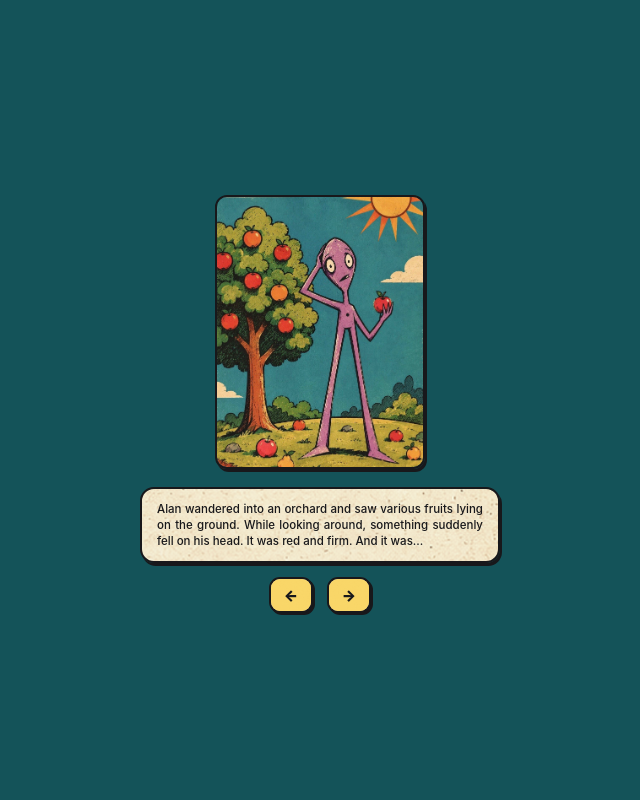
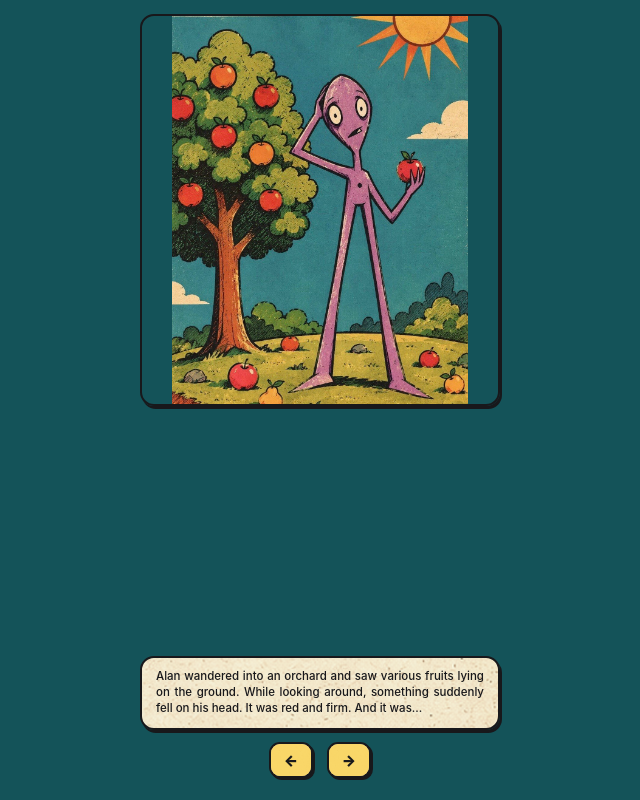
Before and after one commit to sashkord-design/Alien-English-, a plain HTML site: page index.html in a window 1280 px wide. Shown: the whole page, without its empty margins (320-960 px from the left). Drawn offline with nearby package versions, Linux system fonts and the light colour scheme.

Commit message:
Update index.html

```diff
--- a/index.html
+++ b/index.html
@@ -37,7 +37,7 @@
             flex-direction: column;
             align-items: center;
             justify-content: center;
-            padding: 16px 14px;
+            padding: 12px 14px 16px;
             position: relative;
             overflow: hidden;
         }
@@ -142,25 +142,37 @@
         /* 1. INTRO SCREEN */
         .intro-screen {
             width: 100%;
-            height: fit-content;
+            height: 100%;
             display: flex;
             flex-direction: column;
             align-items: center;
+            justify-content: space-between;
+            padding-top: 2px;
+            padding-bottom: 6px;
         }
 
         .intro-illustration {
-            width: auto;
-            max-width: 210px;
-            max-height: 36dvh;
+            width: 100%;
+            max-width: 100%;
+            max-height: 49dvh;
             height: auto;
-            object-fit: cover;
-            margin-top: 8px;
-            margin-bottom: 18px;
+            object-fit: contain;
+            object-position: top center;
             border: 2px solid var(--ink-dark);
-            border-radius: 12px;
+            border-radius: 14px;
             box-shadow: 2px 3px 0px var(--ink-dark);
             user-select: none;
             -webkit-user-drag: none;
+            flex-shrink: 1;
+        }
+
+        .intro-bottom-group {
+            width: 100%;
+            display: flex;
+            flex-direction: column;
+            align-items: center;
+            margin-top: 10px;
+            flex-shrink: 0;
         }
 
         .narrative-box {
@@ -171,14 +183,14 @@
             border: 2px solid var(--ink-dark);
             border-radius: 14px;
             overflow: hidden;
-            padding: 12px 15px;
-            margin-bottom: 14px;
+            padding: 11px 14px;
+            margin-bottom: 12px;
             box-shadow: 2px 3px 0px var(--ink-dark);
         }
 
         .narrative-text {
             font-size: 11.5px;
-            line-height: 1.4;
+            line-height: 1.38;
             color: var(--ink-dark);
             font-weight: 500;
             text-align: justify;
@@ -620,6 +632,7 @@
             <div class="intro-screen page-slide active-center" id="introScreen">
                 <img src="Alan%20and%20the%20apple.jpg" alt="Alan in the orchard" class="intro-illustration">
 
+                <div class="intro-bottom-group">
                     <div class="narrative-box">
                         <p class="narrative-text">
                             Alan wandered into an orchard and saw various fruits lying on the ground. While looking around, something suddenly fell on his head. It was red and firm. And it was...
@@ -629,6 +642,7 @@
                     <div class="intro-arrows-row">
                         <button class="arrow-yellow-btn" id="prevArrowBtn" onclick="pulseArrow(this)" aria-label="Previous"><span>←</span></button>
                         <button class="arrow-yellow-btn" id="nextArrowBtn" onclick="startScan(this)" aria-label="Next"><span>→</span></button>
+                    </div>
                 </div>
             </div>
 
@@ -815,7 +829,7 @@
 
         function getStoredWords() {
             try {
-                const raw = localStorage.getItem('alien_memory_cubes_v12');
+                const raw = localStorage.getItem('alien_memory_cubes_v13');
                 if (raw) {
                     const parsed = JSON.parse(raw);
                     if (Array.isArray(parsed) && parsed.length > 0) return parsed;
@@ -826,7 +840,7 @@
 
         function saveStoredWords(words) {
             try {
-                localStorage.setItem('alien_memory_cubes_v12', JSON.stringify(words));
+                localStorage.setItem('alien_memory_cubes_v13', JSON.stringify(words));
             } catch (e) {}
         }
 
@@ -981,7 +995,6 @@
             }, 720);
         }
 
-        // Slightly sharper stone cube geometry with subtle edge bevel/rounding
         function createSharperStoneCubeGeometry(size, rounding = 0.11) {
             const segs = 12;
             const geom = new THREE.BoxGeometry(size, size, size, segs, segs, segs);
@@ -1023,7 +1036,6 @@
             return x - Math.floor(x);
         }
 
-        // Greyer multi-stone texture with stone imperfections (scratches, chips, pores, grain)
         function createMultiStoneTextures(lines, options = {}, seedOffset = 1) {
             const size = 512;
             const colorCanvas = document.createElement('canvas');
```
Lines whose indentation alone changed are shown as unchanged.
